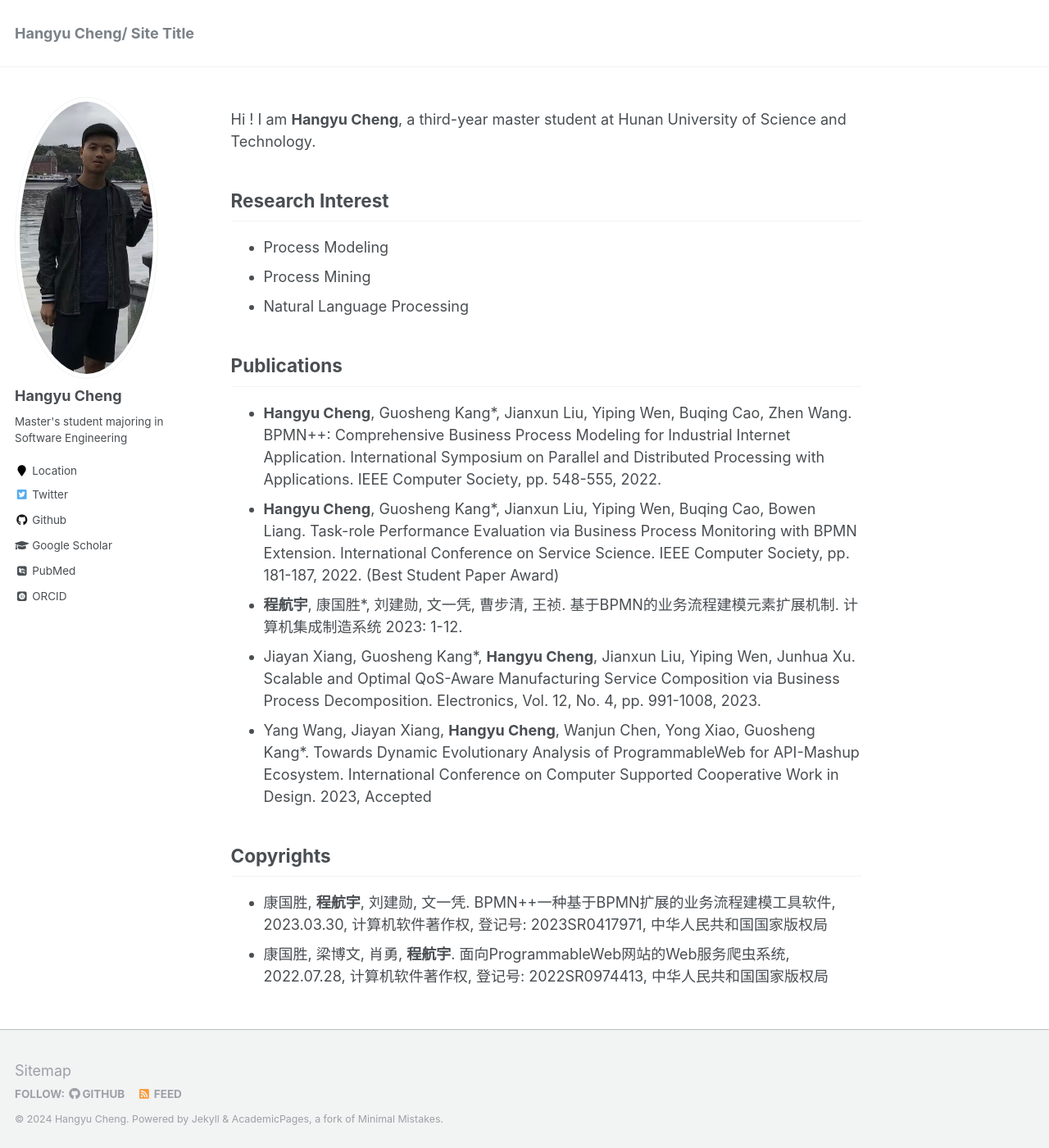
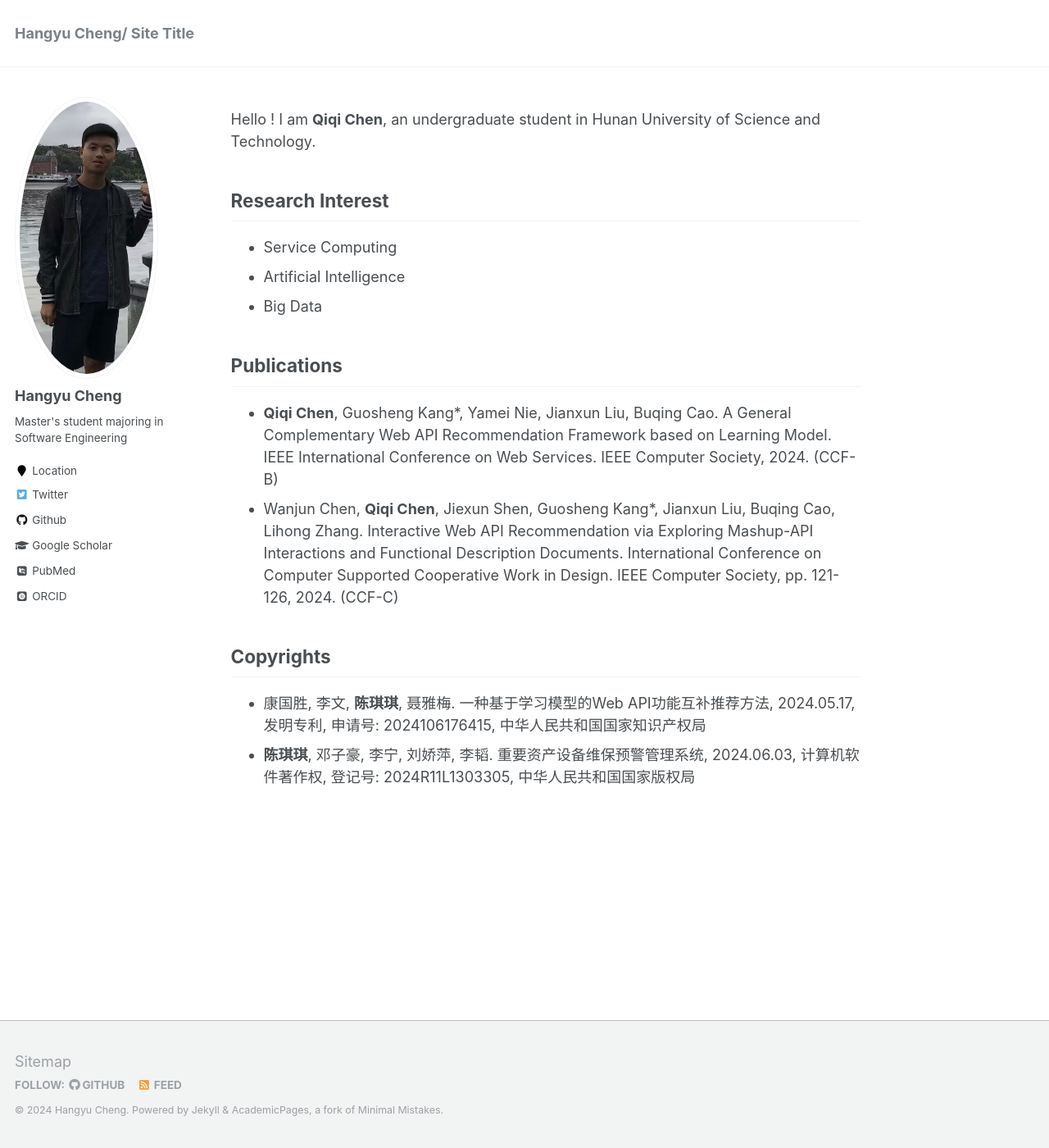
Before and after one commit to ZLihong/zlihong.github.io, a Jekyll site: the page built from _pages/about.md, in a window 1280 px wide and 1400 px high. Shown: the whole window at 82% size. Built offline with Jekyll 4.4.1, drawn with Linux system fonts in a browser that asks for light colours; some web fonts are replaced.

Commit message:
Update about.md

```diff
--- a/_pages/about.md
+++ b/_pages/about.md
@@ -8,22 +8,19 @@ redirect_from:
   - /about.html
 ---
 
-Hi ! I am **Hangyu Cheng**, a third-year master student at Hunan University of Science and Technology.
+Hello ! I am **Qiqi Chen**, an undergraduate student in Hunan University of Science and Technology.
 
 ## Research Interest
-* Process Modeling
-* Process Mining
-* Natural Language Processing
+* Service Computing
+* Artificial Intelligence
+* Big Data
 
 ## Publications
 
-- **Hangyu Cheng**, Guosheng Kang*, Jianxun Liu, Yiping Wen, Buqing Cao, Zhen Wang. BPMN++: Comprehensive Business Process Modeling for Industrial Internet Application. International Symposium on Parallel and Distributed Processing with Applications. IEEE Computer Society, pp. 548-555, 2022.
-- **Hangyu Cheng**, Guosheng Kang*, Jianxun Liu, Yiping Wen, Buqing Cao, Bowen Liang. Task-role Performance Evaluation via Business Process Monitoring with BPMN Extension. International Conference on Service Science. IEEE Computer Society, pp. 181-187, 2022. (Best Student Paper Award)
-- **程航宇**, 康国胜*, 刘建勋, 文一凭, 曹步清, 王祯. 基于BPMN的业务流程建模元素扩展机制. 计算机集成制造系统 2023: 1-12.
-- Jiayan Xiang, Guosheng Kang*, **Hangyu Cheng**, Jianxun Liu, Yiping Wen, Junhua Xu. Scalable and Optimal QoS-Aware Manufacturing Service Composition via Business Process Decomposition. Electronics, Vol. 12, No. 4, pp. 991-1008, 2023.
-- Yang Wang, Jiayan Xiang, **Hangyu Cheng**, Wanjun Chen, Yong Xiao, Guosheng Kang*. Towards Dynamic Evolutionary Analysis of ProgrammableWeb for API-Mashup Ecosystem. International Conference on Computer Supported Cooperative Work in Design. 2023, Accepted
+- **Qiqi Chen**, Guosheng Kang*, Yamei Nie, Jianxun Liu, Buqing Cao. A General Complementary Web API Recommendation Framework based on Learning Model. IEEE International Conference on Web Services. IEEE Computer Society, 2024. (CCF-B)
+- Wanjun Chen, **Qiqi Chen**, Jiexun Shen, Guosheng Kang*, Jianxun Liu, Buqing Cao, Lihong Zhang. Interactive Web API Recommendation via Exploring Mashup-API Interactions and Functional Description Documents. International Conference on Computer Supported Cooperative Work in Design. IEEE Computer Society, pp. 121-126, 2024. (CCF-C)
 
 ## Copyrights
 
--  康国胜, **程航宇**, 刘建勋, 文一凭. BPMN++一种基于BPMN扩展的业务流程建模工具软件, 2023.03.30, 计算机软件著作权, 登记号: 2023SR0417971, 中华人民共和国国家版权局
--  康国胜, 梁博文, 肖勇, **程航宇**. 面向ProgrammableWeb网站的Web服务爬虫系统, 2022.07.28, 计算机软件著作权, 登记号: 2022SR0974413, 中华人民共和国国家版权局
+-  康国胜, 李文, **陈琪琪**, 聂雅梅. 一种基于学习模型的Web API功能互补推荐方法, 2024.05.17, 发明专利, 申请号: 2024106176415, 中华人民共和国国家知识产权局
+-  **陈琪琪**, 邓子豪, 李宁, 刘娇萍, 李韬. 重要资产设备维保预警管理系统, 2024.06.03, 计算机软件著作权, 登记号: 2024R11L1303305, 中华人民共和国国家版权局
```
